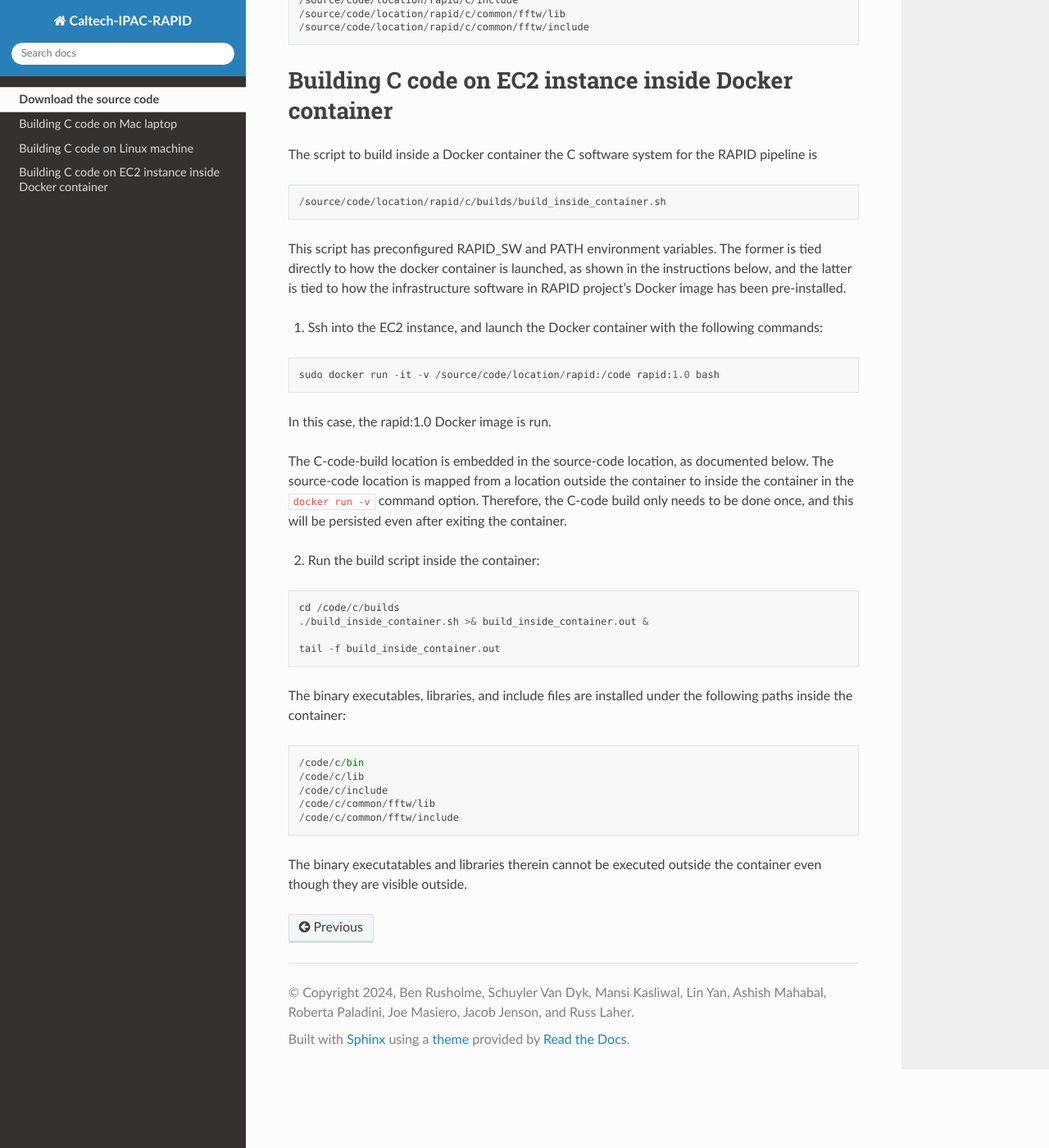
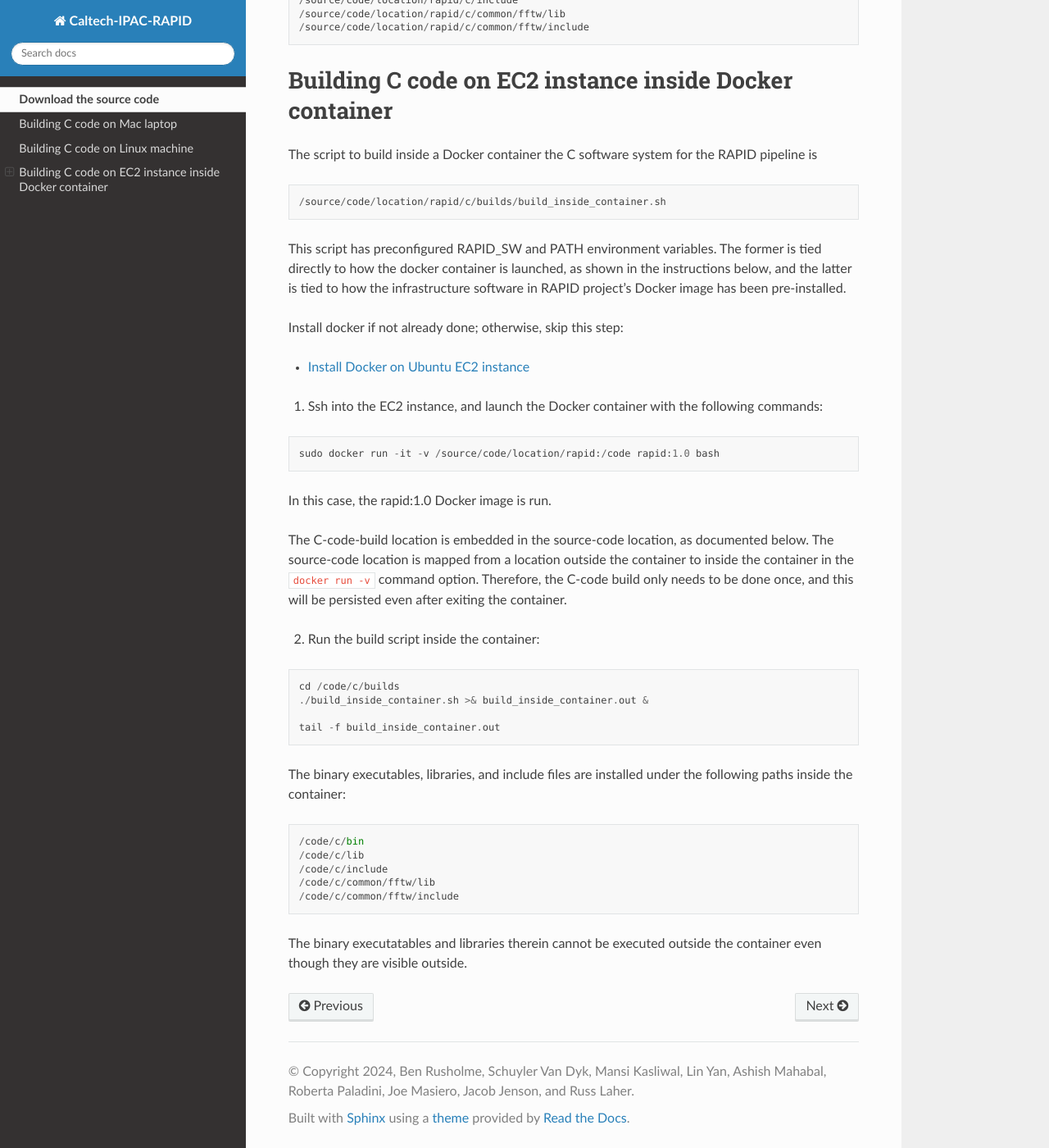
Before and after one commit to Caltech-IPAC/rapid, a Sphinx documentation site: the page built from docs/source/install/install.rst, in a window 1280 px wide and 1400 px high, scrolled down 2629 px. Shown: the whole window at 82% size. Built offline with Sphinx 7.4.7 and the Read the Docs theme 2.0.0, drawn with Linux system fonts in a browser that asks for light colours.

Commit message:
Added docker-install instructions.

```diff
--- a/docs/source/install/install.rst
+++ b/docs/source/install/install.rst
@@ -144,6 +144,13 @@ launched, as shown in the instructions below, and the latter is tied
 to how the infrastructure software in
 RAPID project's Docker image has been pre-installed.
 
+Install docker if not already done; otherwise, skip this step:
+
+.. toctree::
+   :maxdepth: 2
+
+   docker.rst
+
 1. Ssh into the EC2 instance, and launch the Docker container with the
    following commands:
 
```
Also changed, not shown: docs/source/install/docker.rst (added, +35 -0 lines).
